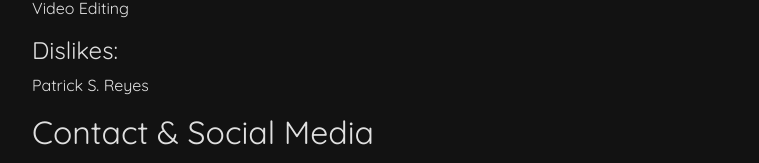
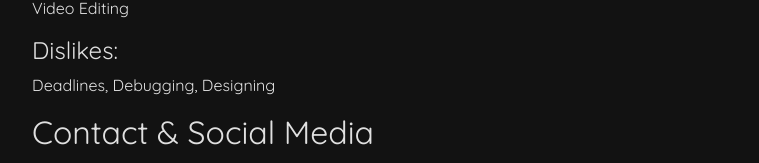
Before and after one commit to kiminozanshihabokunihuru/Portfolio, a plain HTML site: page index.html in a window 1280 px wide. Shown: the part 350-513 px from the top of the page, without its empty margins (53-812 px from the left). Drawn offline with nearby package versions, Linux system fonts and the light colour scheme.

Commit message:
Update index.html

```diff
--- a/index.html
+++ b/index.html
@@ -34,7 +34,7 @@
                 <h4>Likes:</h4>
                 <p>Animanga, Rhythm games, Graphic Design, Video Editing</p>
                 <h4>Dislikes:</h4>
-                <p>Patrick S. Reyes</p>
+                <p>Deadlines, Debugging, Designing</p>
                 <h2>Contact & Social Media</h2>
                 <p>
                     <i class="fas fa-envelope"></i>
```
